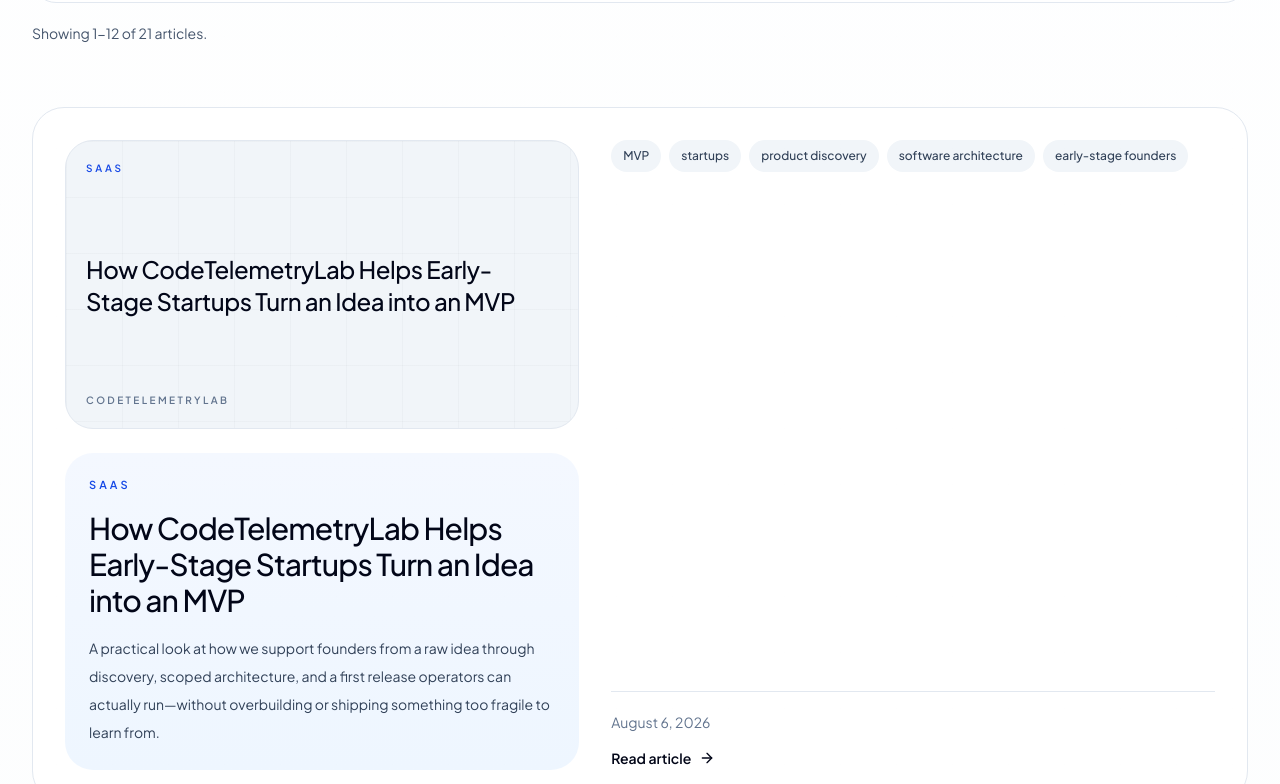
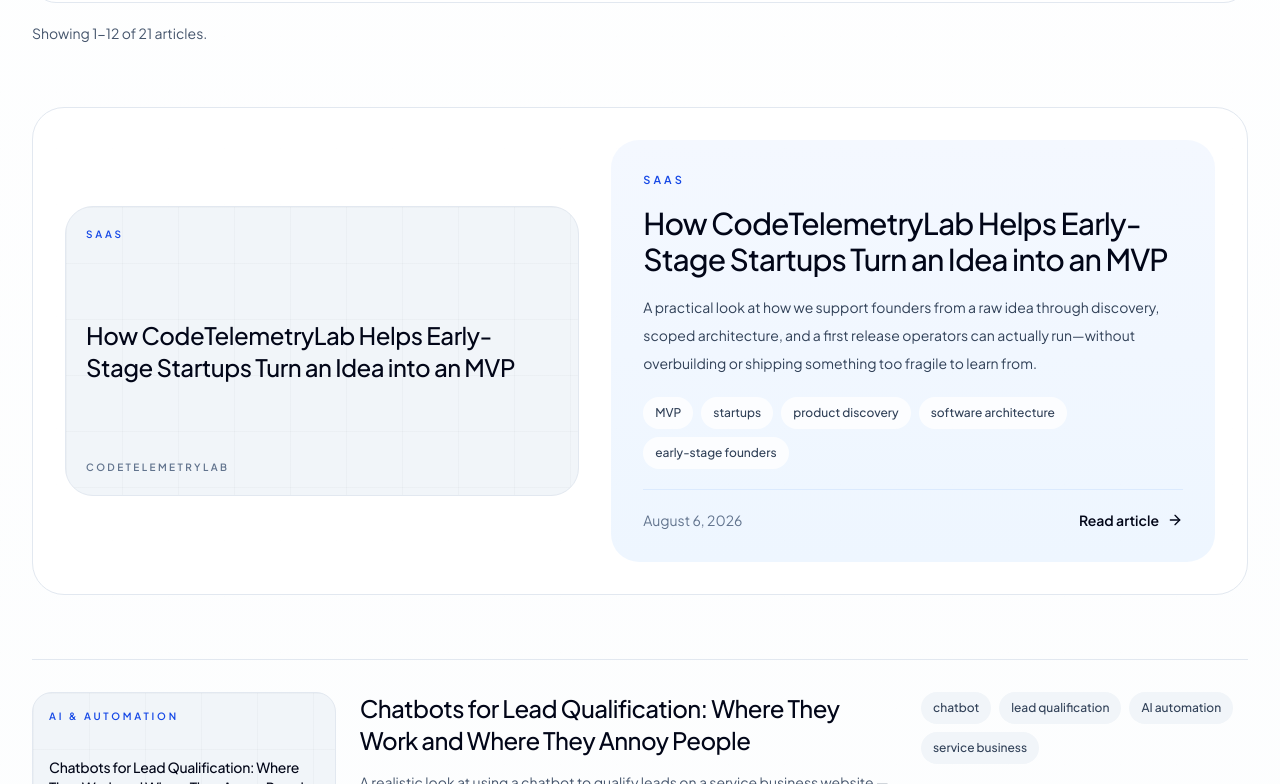
Before and after one commit to lllakshit/CodeTelemetryLab, a Next.js app: page /blog in a window 1280 px wide. Shown: the part 916-1700 px from the top of the page. Built offline with nearby package versions, Linux system fonts and the light colour scheme; no server answers.

Commit message:
Blog: one text panel beside the lead cover so the card has no dead space

```diff
--- a/src/app/(site)/blog/page.tsx
+++ b/src/app/(site)/blog/page.tsx
@@ -193,9 +193,8 @@ export default async function BlogPage({
       ) : null}
 
       {leadPost ? (
-        <article className="mt-16 grid gap-8 rounded-[2rem] border border-slate-200 bg-white p-6 lg:grid-cols-[0.92fr_1.08fr] lg:p-8">
-          <div className="grid gap-6">
-            <Link href={`/blog/${leadPost.slug}`} tabIndex={-1} aria-hidden="true">
+        <article className="mt-16 grid gap-8 rounded-[2rem] border border-slate-200 bg-white p-6 lg:grid-cols-[0.92fr_1.08fr] lg:items-stretch lg:p-8">
+          <Link href={`/blog/${leadPost.slug}`} tabIndex={-1} aria-hidden="true" className="block self-center">
             <PostCover
               post={leadPost}
               variant="card"
@@ -203,7 +202,10 @@ export default async function BlogPage({
               sizes="(min-width: 1280px) 540px, (min-width: 1024px) 40vw, 100vw"
             />
           </Link>
-            <div className="rounded-[1.75rem] bg-[linear-gradient(180deg,#f4f8ff,#eef6ff)] p-6">
+
+          {/* One text panel beside the cover: the card height follows the image, so there is no dead space. */}
+          <div className="flex flex-col justify-center gap-5 rounded-[1.75rem] bg-[linear-gradient(180deg,#f4f8ff,#eef6ff)] p-6 lg:p-8">
+            <div>
               <p className="text-[11px] font-semibold uppercase tracking-[0.28em] text-blue-700">{leadPost.category}</p>
               <h2 className="mt-4 text-3xl font-medium tracking-[-0.03em] text-slate-950">
                 <Link href={`/blog/${leadPost.slug}`} className="transition hover:text-blue-700">
@@ -212,23 +214,20 @@ export default async function BlogPage({
               </h2>
               <p className="mt-4 text-sm leading-7 text-slate-700">{leadPost.excerpt}</p>
             </div>
-          </div>
-
-          <div className="flex flex-col justify-between gap-5">
             <div className="flex flex-wrap gap-2">
               {leadPost.tags.map((tag) => (
-                <span key={tag} className="rounded-full bg-slate-100 px-3 py-2 text-xs font-medium text-slate-700">
+                <span key={tag} className="rounded-full bg-white/80 px-3 py-2 text-xs font-medium text-slate-700">
                   {tag}
                 </span>
               ))}
             </div>
-            <div className="border-t border-slate-200 pt-5">
+            <div className="flex flex-wrap items-center justify-between gap-3 border-t border-blue-100 pt-5">
               <p className="text-sm text-slate-500">
                 {leadPost.publishedAt ? format(new Date(leadPost.publishedAt), "MMMM d, yyyy") : "Draft"}
               </p>
               <Link
                 href={`/blog/${leadPost.slug}`}
-                className="mt-4 inline-flex items-center gap-2 text-sm font-semibold text-slate-950"
+                className="inline-flex items-center gap-2 text-sm font-semibold text-slate-950"
               >
                 Read article
                 <ArrowRight className="h-4 w-4" aria-hidden="true" />
```
Lines whose indentation alone changed are shown as unchanged.
